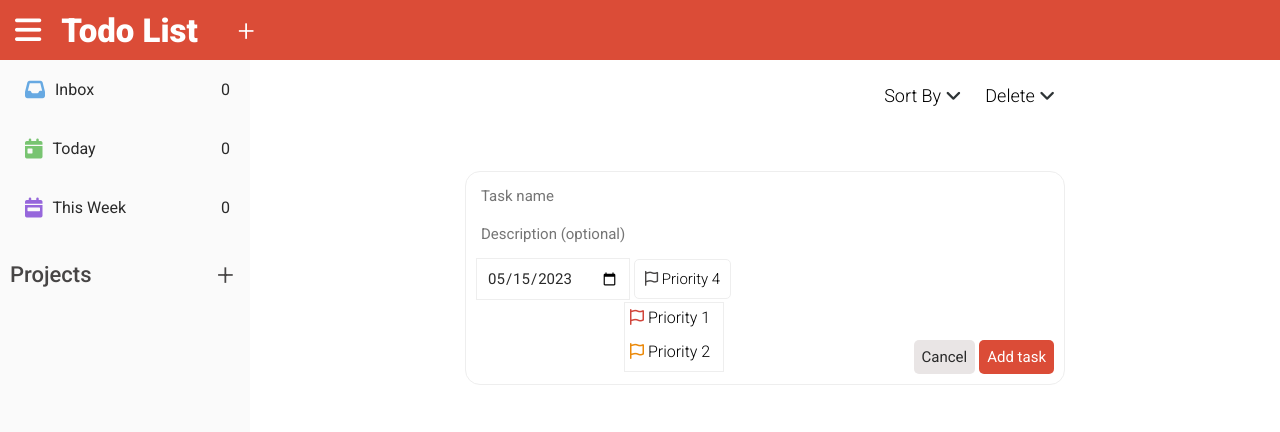
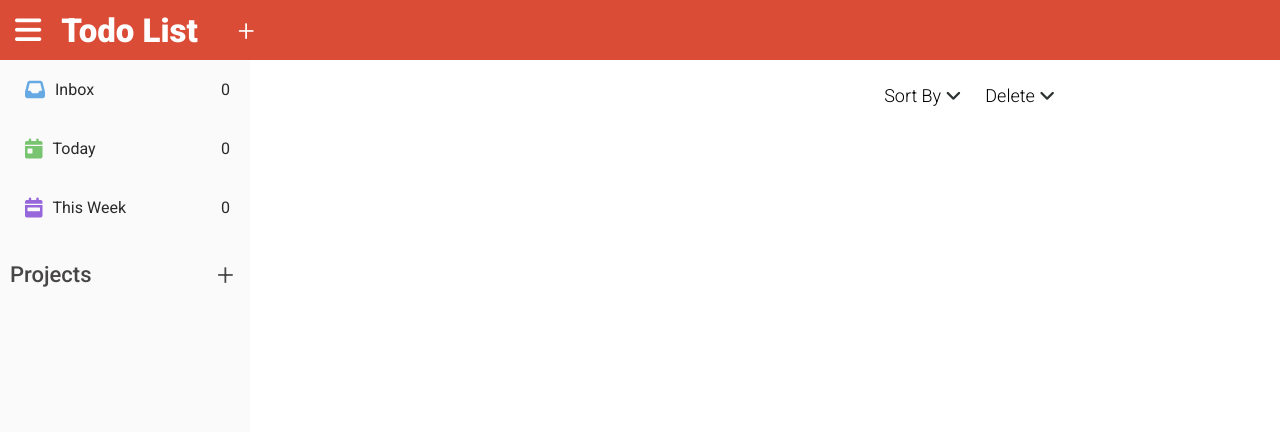
Before and after one commit to elk15/Todo-List, a plain HTML site: page index.html in a window 1280 px wide. Drawn offline with Linux system fonts and the light colour scheme.

Commit message:
Implement createAddTaskModal which creates a new modal for every page

```diff
--- a/index.html
+++ b/index.html
@@ -37,25 +37,7 @@
                 </div>
                 <ul class="tasks"></ul>
                 <div class="add-task-btn"></div>
-                <div class="add-task">
-                    <input type="text" name="taskName" id="taskName" placeholder="Task name">
-                    <input type="text" name="description" id="description" placeholder="Description (optional)">
-                    <div>
-                        <input type="date" id="dueDate" name="due-date" value="2023-05-15">
-                        <button class="set-priority" data-priority-number="4"><i class="fa-regular fa-flag" style="color: #474545;"></i> Priority 4</button>
-                    </div>
-                    <div>
-                        <button class="cancel-add-task cancel-btn">Cancel</button>
-                        <button class="submit-task add-btn">Add task</button>
-                    </div>
-                    <div class="priority-modal">
-                        <div>
-                            <span class="priority-option" data-priority-number="1"><i class="fa-regular fa-flag" style="color: #d1453b;"></i> Priority 1</span>
-                            <span class="priority-option" data-priority-number="2"><i class="fa-regular fa-flag" style="color: #eb8909;"></i> Priority 2</span>
-                            <span class="priority-option" data-priority-number="3"><i class="fa-regular fa-flag" style="color: #246fe0;"></i> Priority 3</span>
-                            <span class="priority-option" data-priority-number="4"><i class="fa-regular fa-flag" style="color: #474545;"></i> Priority 4</span>
-                        </div>
-                    </div>
+                <div class="add-task hide">
                 </div>
                 <div class="sort-modal mini-modal hide"></div>
                 <div class="delete-modal mini-modal hide"></div>
--- a/style.css
+++ b/style.css
@@ -261,7 +261,7 @@ nav > div button:hover{
 }
 
 /* Add task modal */
-.project .add-task{
+.project .add-task > div{
     display: flex;
     flex-direction: column;
     gap:10px;
@@ -289,6 +289,7 @@ nav > div button:hover{
 
 .project .add-task #dueDate {
     color: #2a2a2a;
+    border-radius: 5px;
 }
 
 .project .add-task .set-priority:hover {
@@ -324,8 +325,7 @@ nav > div button:hover{
 
 .cancel-btn, .add-btn {
     padding: 8px;
-    font-weight: 400;
-    font-size: 15px !important;
+    font-weight: 500;
 }
 
 .cancel-btn {
```
